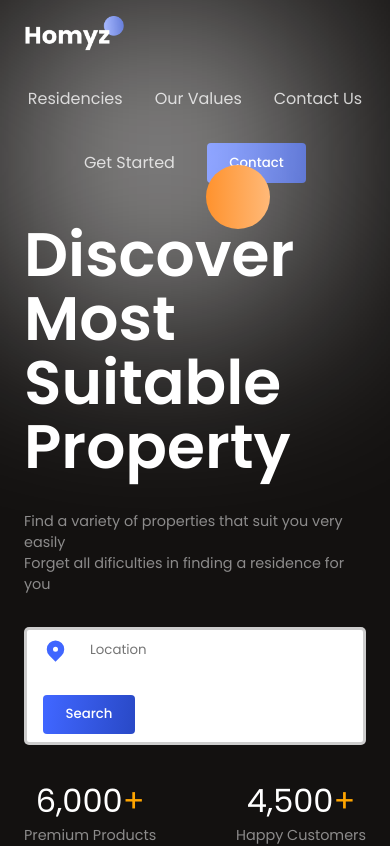
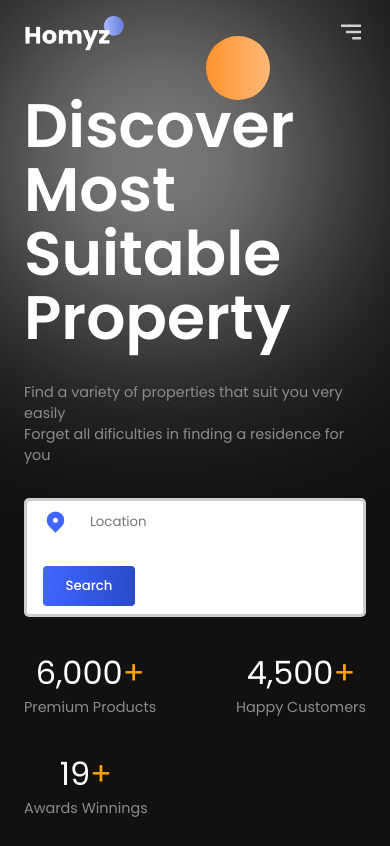
Before and after one commit to Ketan-Chaudhary/Real-Estate, a React (Vite) app: page / in a window 390 px wide. Shown: the top 846 px of the page. Built offline with nearby package versions, Linux system fonts and the light colour scheme.

Commit message:
hamburger-menu responsive #1

```diff
--- a/src/Components/Header/Header.css
+++ b/src/Components/Header/Header.css
@@ -16,3 +16,31 @@
 .h-menu>*:hover{
     cursor: pointer;
 }
+
+.menu-icon{
+    display: none;
+}
+
+@media (max-width:768px){
+    .menu-icon{
+        display: block;
+
+    }
+
+    .h-menu{
+        color: var(--black);
+        position: absolute;
+        top: 3rem;
+        right: 4rem;
+        background: white;
+        flex-direction: column;
+        font-weight: 500;
+        gap: 2rem;
+        padding: 3rem;
+        border-radius: 10px;
+        align-items: flex-start;
+        box-shadow: 0px 4px 4px rgba(0, 0, 0, 0.05);
+        z-index: 3;
+        transition: all 300ms ease-in;
+    }
+}
--- a/src/Components/Header/Header.jsx
+++ b/src/Components/Header/Header.jsx
@@ -1,11 +1,21 @@
-import React from "react";
-import "./Header.css"
+import React, { useState } from "react";
+import "./Header.css";
+import { BiMenuAltRight } from "react-icons/bi";
+import OutsideClickHandler from "react-outside-click-handler";
 const Header = () => {
+  const [menuOpened, setMenuOpened] = useState(false);
+  const getMenuStyles = (menuOpened) => {
+    if (document.documentElement.clientWidth <= 800) {
+      return { right: !menuOpened && "-100%" };
+    }
+  };
   return (
     <section className="h-wrapper">
       <div className="flexCenter  paddings innerWidth h-container">
         <img src="./logo.png" alt="" width={100} />
-        <div className="h-menu flexCenter">
+        <OutsideClickHandler
+        onOutsideClick={()=>{setMenuOpened(false)}}>
+          <div className="flexCenter h-menu" style={getMenuStyles(menuOpened)}>
             <a href="">Residencies</a>
             <a href="">Our Values</a>
             <a href="">Contact Us</a>
@@ -14,6 +24,13 @@
               <a href="">Contact</a>
             </button>
           </div>
+        </OutsideClickHandler>
+        <div
+          className="menu-icon"
+          onClick={() => setMenuOpened((prev) => !prev)}
+        >
+          <BiMenuAltRight size={30} />
+        </div>
       </div>
     </section>
   );
```
Lines whose indentation alone changed are shown as unchanged.
